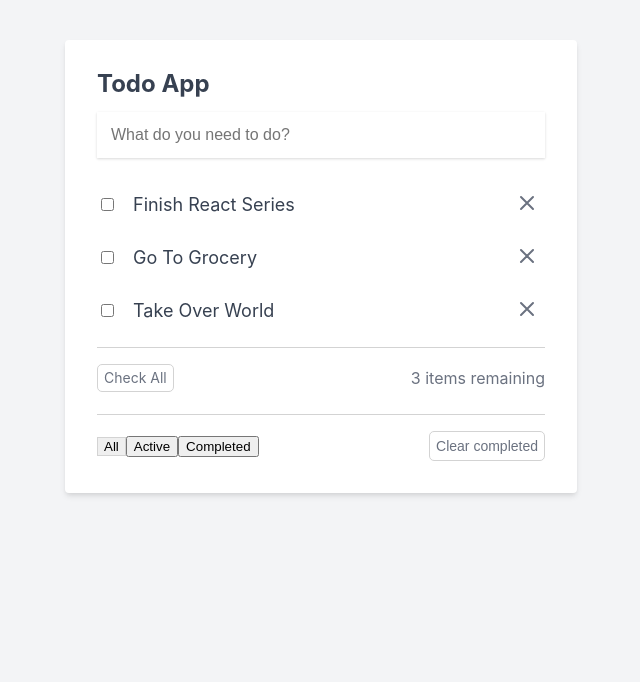
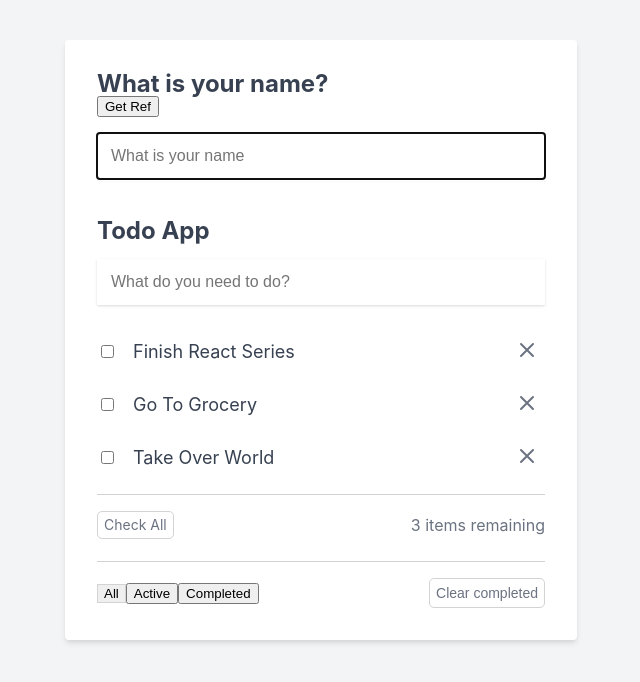
Before and after one commit to wacomapua/lc-react, a React (Create React App) app: page / in a window 1280 px wide. Shown: the top 682 px of the page, without its empty margins (319-959 px from the left). Built offline with nearby package versions, Linux system fonts and the light colour scheme.

Commit message:
Episode 8: Other Built in React Hooks

```diff
--- a/src/App.css
+++ b/src/App.css
@@ -145,3 +145,11 @@
   margin-top: 20px;
   text-align: center;
 }
+
+.name-container {
+  margin-bottom: 40px;
+}
+
+.name-label {
+  margin-top: 15px;
+}
--- a/src/components/App.jsx
+++ b/src/components/App.jsx
@@ -1,12 +1,14 @@
 import '../reset.css';
 import '../App.css';
 import TodoForm from './TodoForm';
-import { useState } from 'react';
+import { useEffect, useMemo, useRef, useState } from 'react';
 import NoTodos from './NoTodos';
 import TodoList from './TodoList.jsx';
 // import TodoFilters from './TodoFilters';
 
 function App() {
+  const [name, setName] = useState('');
+  const nameInputEl = useRef(null);
   const [todos, setTodos] = useState([
     {
       id: 1,
@@ -92,10 +94,11 @@
     setTodos(updatedTodos);
   }
 
-  function remaining() {
+  function remainingCalculation() {
     return todos.filter(todo => !todo.isComplete).length;
   }
 
+  const remaining = useMemo(remainingCalculation, [todos]);
   function clearCompleted() {
     setTodos([...todos].filter(todo => !todo.isComplete));
   }
@@ -119,9 +122,31 @@
     }
   }
 
+  useEffect(() => {
+    nameInputEl.current.focus();
+
+    return function cleanup() {};
+  }, []);
+
   return (
     <div className='todo-app-container'>
       <div className='todo-app'>
+        <div className='name-container'>
+          <h2>What is your name?</h2>
+          <button onClick={() => nameInputEl.current.focus()}>Get Ref</button>
+          <form action='#'>
+            <input
+              type='text'
+              ref={nameInputEl}
+              className='todo-input'
+              placeholder='What is your name'
+              value={name}
+              onChange={event => setName(event.target.value)}
+            ></input>
+          </form>
+          {name && <p className='name-label'>Hello, {name}</p>}
+        </div>
+
         <h2>Todo App</h2>
 
         <TodoForm addTodo={addTodo} />
@@ -134,7 +159,7 @@
             updateTodo={updateTodo}
             cancelEdit={cancelEdit}
             deleteTodo={deleteTodo}
-            remaining={remaining}
+            remaining={remainingCalculation}
             clearCompleted={clearCompleted}
             completeAllTodos={completeAllTodos}
             todosFiltered={todosFiltered}
--- a/src/components/TodoItemsRemaining.jsx
+++ b/src/components/TodoItemsRemaining.jsx
@@ -2,7 +2,7 @@
 import PropTypes from 'prop-types';
 
 TodoItemsRemaining.propTypes = {
-  remaining: PropTypes.func.isRequired,
+  remaining: PropTypes.number.isRequired,
 };
 
 function TodoItemsRemaining(props) {
--- a/src/components/TodoList.jsx
+++ b/src/components/TodoList.jsx
@@ -12,7 +12,7 @@
   updateTodo: PropTypes.func.isRequired,
   cancelEdit: PropTypes.func.isRequired,
   deleteTodo: PropTypes.func.isRequired,
-  remaining: PropTypes.func.isRequired,
+  remaining: PropTypes.number.isRequired,
   clearCompleted: PropTypes.func.isRequired,
   completeAllTodos: PropTypes.func.isRequired,
   todosFiltered: PropTypes.func.isRequired,
```
Also changed, not shown: 1 other file (tests, documents, lock files or other folders).
